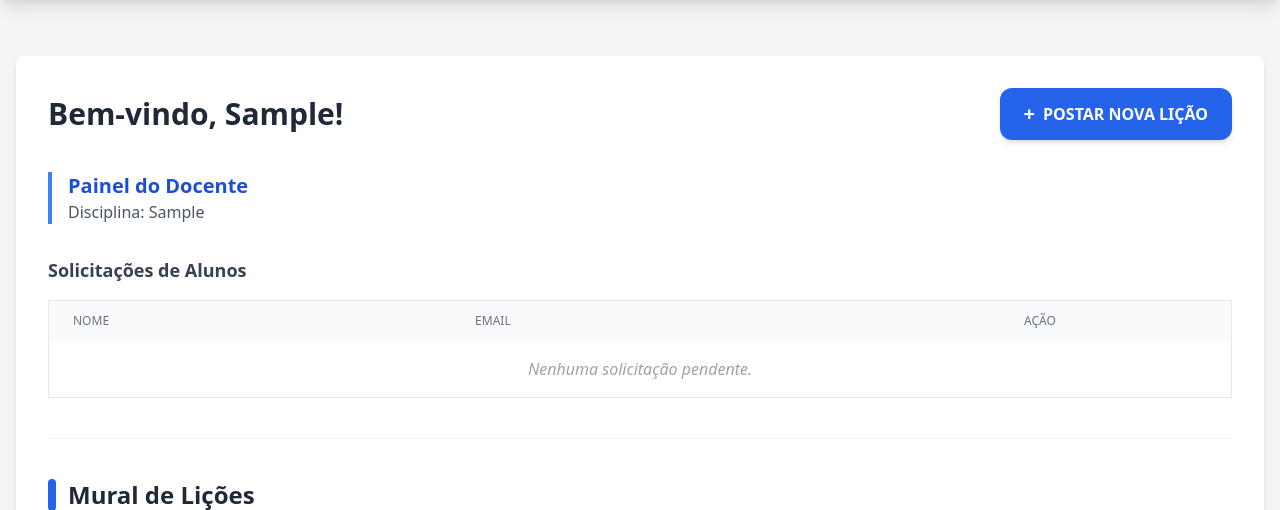
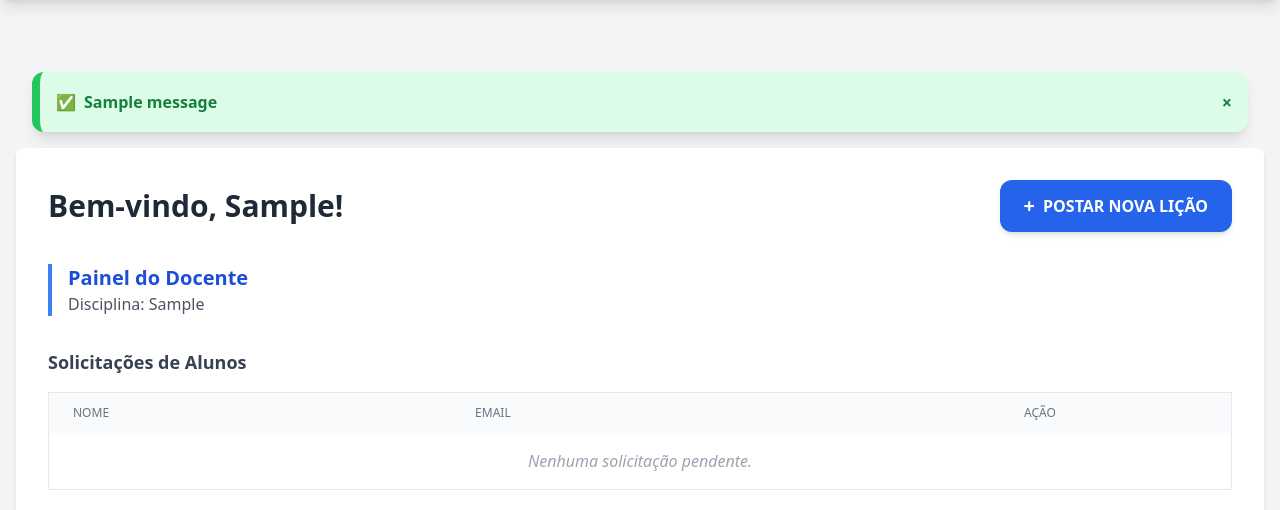
Before and after one commit to TheBestSquad/Platform_Web_Gamified, a Django app: page / in a window 1280 px wide. Shown: the part 62-572 px from the top of the page. Run offline with Django 5.2, Linux system fonts and the light colour scheme; a user stored in the database is signed in; tables that the repository leaves empty hold one stand-in row (values such as "Sample post"); one stand-in notice (Sample message) is shown; some libraries are stand-ins or nearby versions.

Commit message:
feat: added flash messages for lesson submission and student approval

```diff
--- a/accounts/views.py
+++ b/accounts/views.py
@@ -2,6 +2,7 @@ from django.shortcuts import render, redirect
 from .forms import ProfessorRegistrationForm, AlunoRegistrationForm
 from django.contrib.auth.models import User
 from django.contrib.auth.decorators import login_required
+from django.contrib import messages
 from django.shortcuts import get_object_or_404
 from .models import Professor, Aluno
 from courses.models import Licao
@@ -106,5 +107,8 @@ def aprovar_aluno(request, aluno_id):
     if aluno.professor == request.user.professor_profile:
         aluno.is_approved = True
         aluno.save()
+        messages.success(request, f'O aluno {aluno.user.get_full_name()} foi aprovado e já pode acessar as lições!')
+    else:
+        messages.error(request, 'Você não tem permissão para aprovar este aluno.')
 
     return redirect('home')
--- a/templates/base.html
+++ b/templates/base.html
@@ -11,6 +11,27 @@
     {% include 'partials/_navbar.html' %}
 
     <main class="container mx-auto mt-10 p-4 flex-grow">
+        {% if messages %}
+            <div class="container mx-auto px-4 mt-4">
+                {% for message in messages %}
+                     <div class="p-4 mb-4 rounded-xl font-bold flex items-center justify-between shadow-lg border-l-8
+                        {% if message.tags == 'success' %} bg-green-100 text-green-700 border-green-500
+                        {% elif message.tags == 'error' %} bg-red-100 text-red-700 border-red-500
+                        {% else %} bg-blue-100 text-blue-700 border-blue-500 {% endif %}">
+
+                        <div class="flex items-center">
+                            {% if message.tags == 'success' %} ✅
+                            {% elif message.tags == 'error' %} ❌
+                            {% else %} ℹ️ {% endif %}
+                            <span class="ml-2">{{ message }}</span>
+                        </div>
+
+                        <button onclick="this.parentElement.remove()" class="text-lg font-black">&times;</button>
+                    </div>
+                {% endfor %}
+            </div>
+        {% endif %}
+
         {% block content %}
         {% endblock %}
     </main>
```
Also changed, not shown: courses/views.py (+9 -2 lines).
